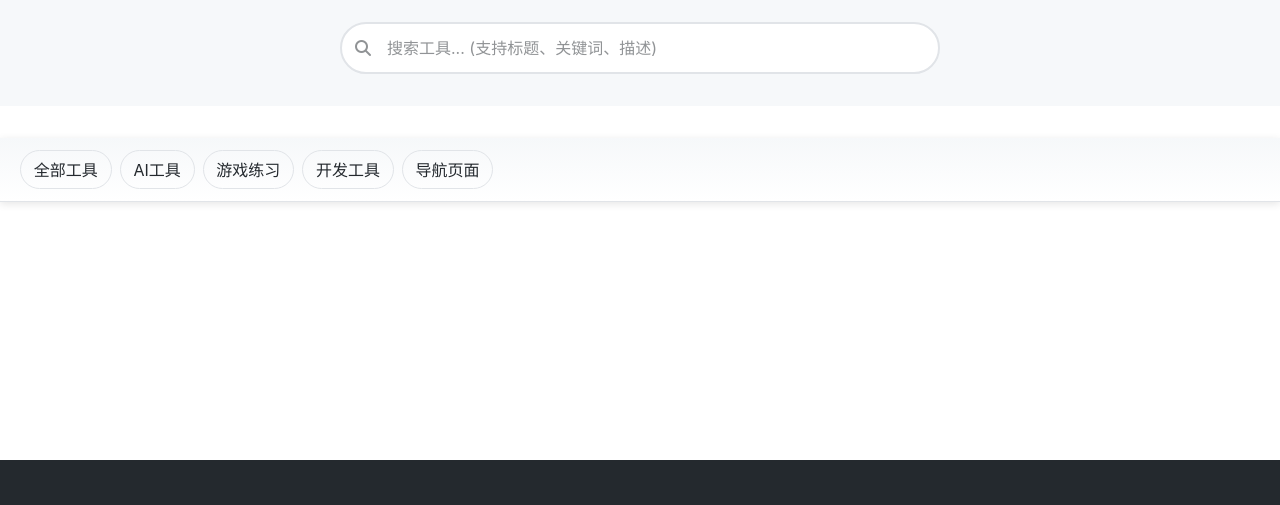
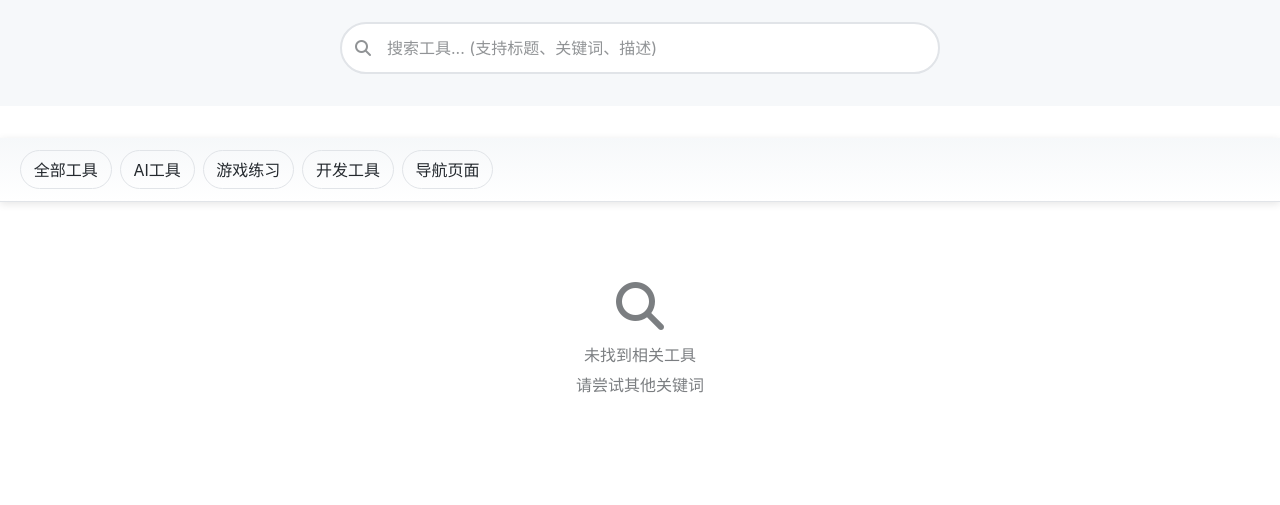
Before and after one commit to Shonee/html-tools, a plain HTML site: page index.html in a window 1280 px wide. Shown: the part 62-567 px from the top of the page. Drawn offline with nearby package versions, Linux system fonts and the light colour scheme.

Commit message:
Update index.html

```diff
--- a/index.html
+++ b/index.html
@@ -694,8 +694,8 @@
 
         // 工具配置数据
         let toolsConfig = {
+            "tools": []
         };
-
 
         // 初始化
         document.addEventListener('DOMContentLoaded', () => {
```
